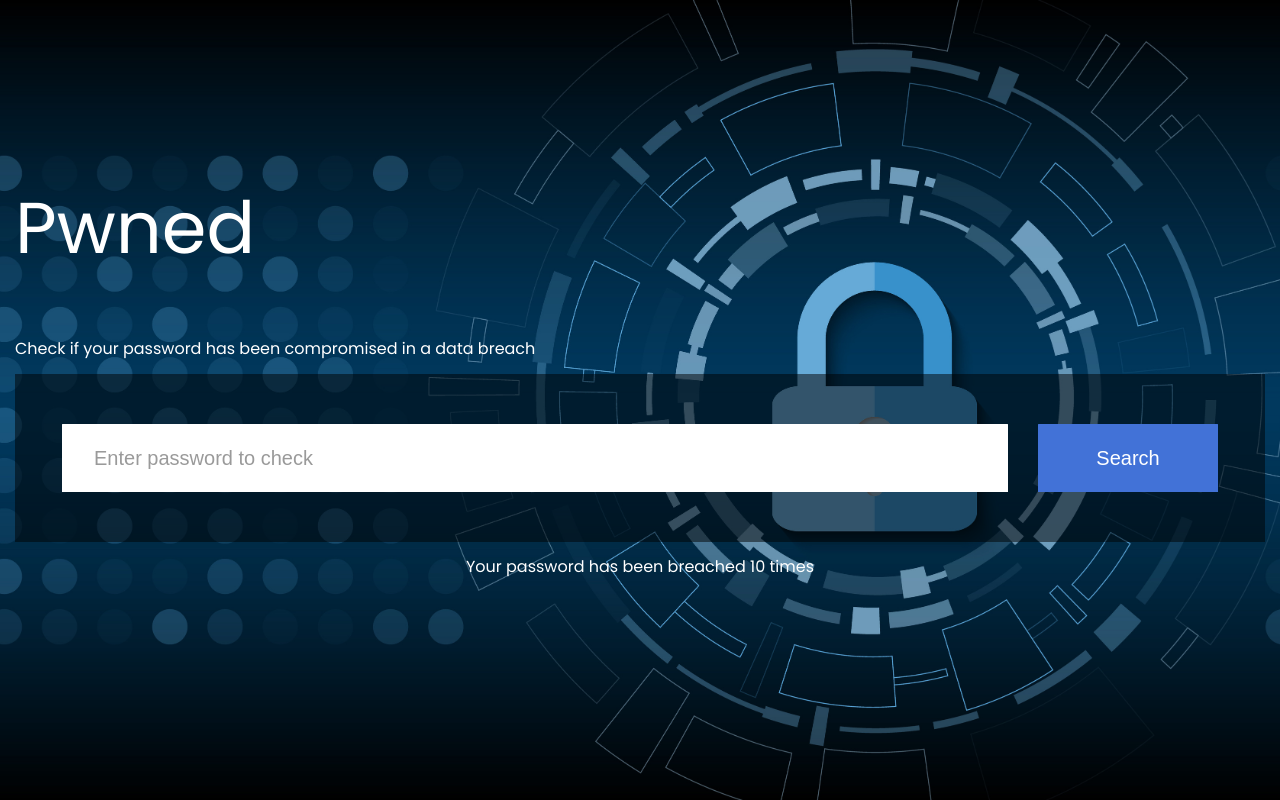
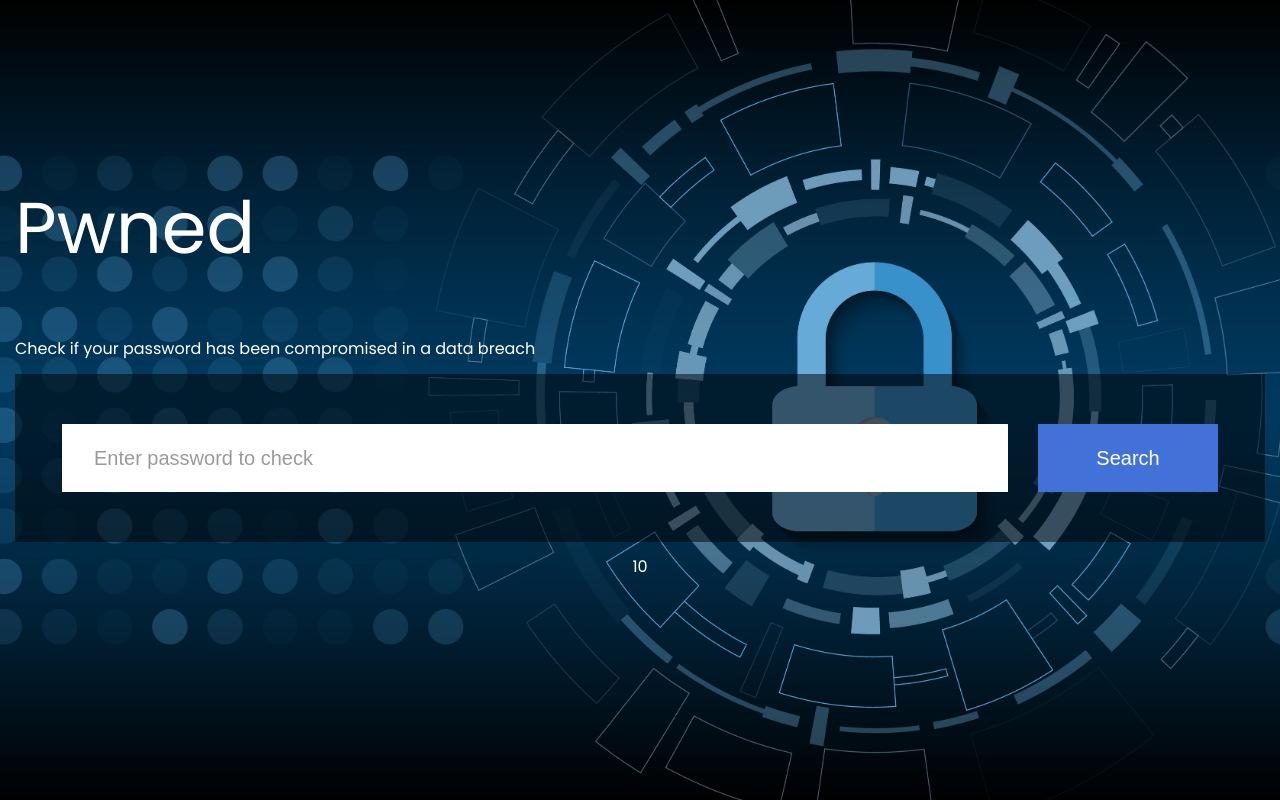
Before and after one commit to LordGhostX/pwnedpasswords, a Flask app: template web/templates/index.html in a window 1280 px wide. Run offline with Flask 2, Linux system fonts and the light colour scheme; the template is opened without the code that fills it: most values are stand-ins (such as "Sample title", 1, 10 or a date in 2020).

Commit message:
proper pwned integration

```diff
--- a/web/app.py
+++ b/web/app.py
@@ -8,7 +8,11 @@ def index():
     result = None
     password = request.form.get("password", None)
     if password:
-        result = "{:,}".format(check_pwned(password)["count"])
+        r = check_pwned(password)
+        if r["success"]:
+            result = "Your password has been breached {:,} times".format(r["count"])
+        else:
+            result = "An error occured while checking your password. Please try again later"
     return render_template("index.html", result=result)
 
 @app.route("/check_pwned/<password>")
--- a/web/templates/index.html
+++ b/web/templates/index.html
@@ -23,7 +23,7 @@
           </div>
         </div>
         {% if result %}
-        <p align="center">Your password has been breached {{ result }} times</p>
+        <p align="center">{{ result }}</p>
         {% endif %}
       </form>
     </div>
```
